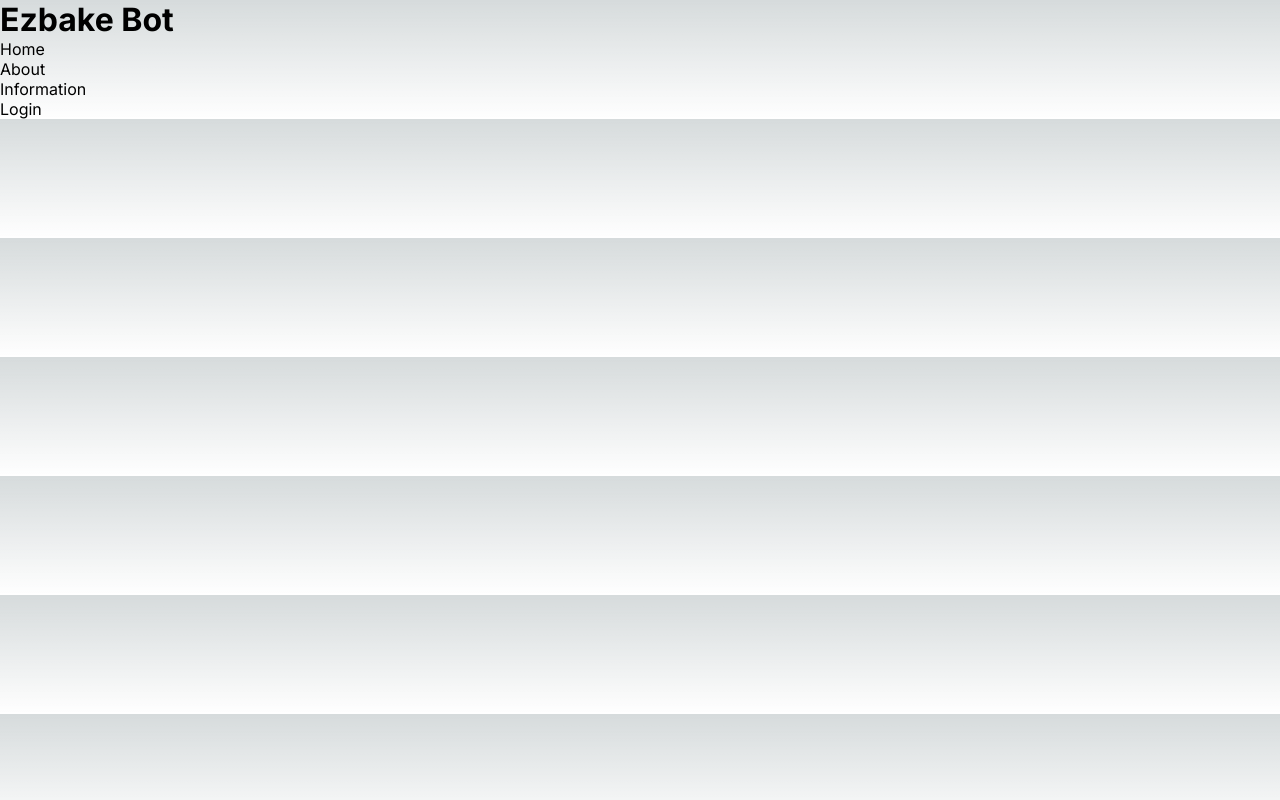
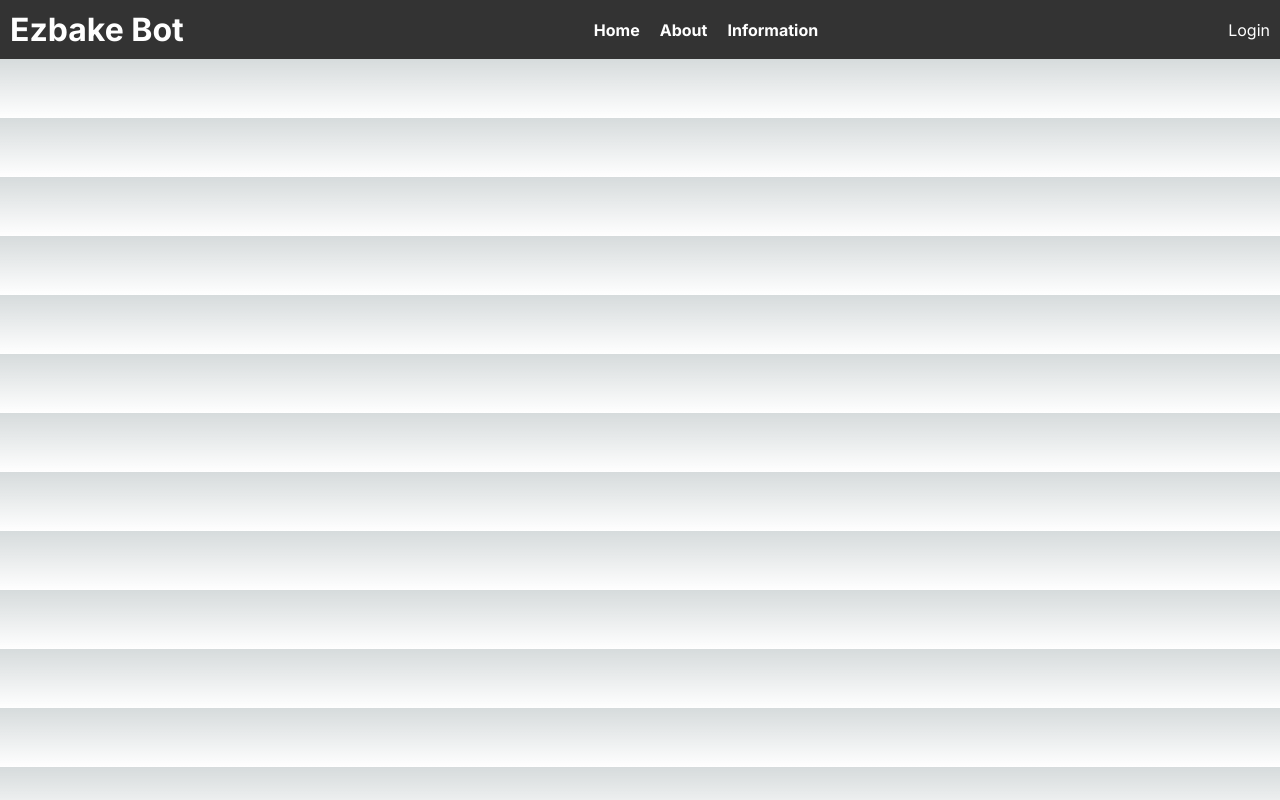
Before and after one commit to aaranl/Discord-Bot, a Next.js app in the folder site/frontend/: page / in a window 1280 px wide. Built offline with nearby package versions, Linux system fonts and the light colour scheme.

Commit message:
frontent implementation 5

```diff
--- a/site/frontend/app/page.js
+++ b/site/frontend/app/page.js
@@ -1,21 +1,10 @@
 import styles from './page.module.css';
 
 export default function Home() {
-
   // The Discord authorization URL
   const url = "https://discord.com/api/oauth2/authorize?client_id=976699048134332496&permissions=8&redirect_uri=https%3A%2F%2Fapi.ezbake.xyz%2Fauth%2Fdiscord%2Fcallback&response_type=code&scope=identify%20bot";
 
-
-  //Very basic code need to work on this overall to display for numurous things.
-  //Features
-  //Documentation of the commands
-  //Information about the permissions the bot is given, and the information the bot can attain from the server for the user.
-  //TOS
-  //Make it look nice, look nice, feel nice
-  //Look up some guide for CSS i really dont understand how it apply it properly.
-
   return (
-
     <header className={styles.taskbar}>
       <div className={styles.logo}>
         <h1>Ezbake Bot</h1>
@@ -23,10 +12,9 @@
 
       <nav className={styles.navigation}>
         <ul>
-          <li><a href ="/">Home</a></li>
-          <li><a href ="/documentation">About</a></li>
-          <li><a href ="/information"></a>Information</li>
-
+          <li><a href="/">Home</a></li>
+          <li><a href="/documentation">About</a></li>
+          <li><a href="/information">Information</a></li>
         </ul>
       </nav>
 
@@ -35,7 +23,6 @@
           Login
         </a>
       </div>
-
     </header>
   );
 }
--- a/site/frontend/app/page.module.css
+++ b/site/frontend/app/page.module.css
@@ -108,6 +108,33 @@
 .logo {
   position: relative;
 }
+
+.taskbar {
+  display: flex;
+  justify-content: space-between;
+  align-items: center;
+  background-color: #333; /* Add your desired background color */
+  color: white; /* Add your desired text color */
+  padding: 10px;
+}
+
+.navigation ul {
+  list-style: none;
+  display: flex;
+  gap: 20px;
+}
+
+.navigation li {
+  margin: 0;
+}
+
+.navigation a {
+  text-decoration: none;
+  color: white; /* Add your desired text color */
+  font-weight: bold;
+}
+
+
 /* Enable hover only on non-touch devices */
 @media (hover: hover) and (pointer: fine) {
   .card:hover {
@@ -125,6 +152,8 @@
     transform: none;
   }
 }
+
+
 
 /* Mobile */
 @media (max-width: 700px) {
```
